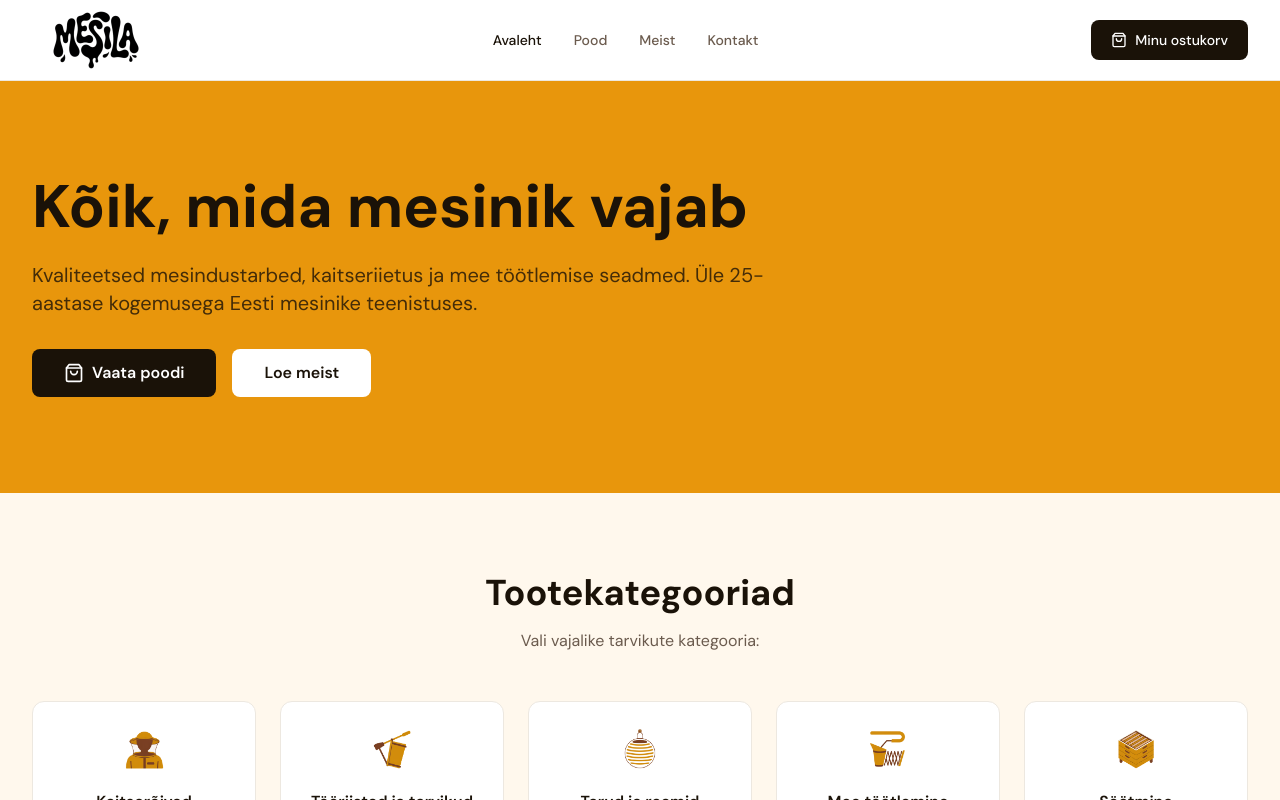
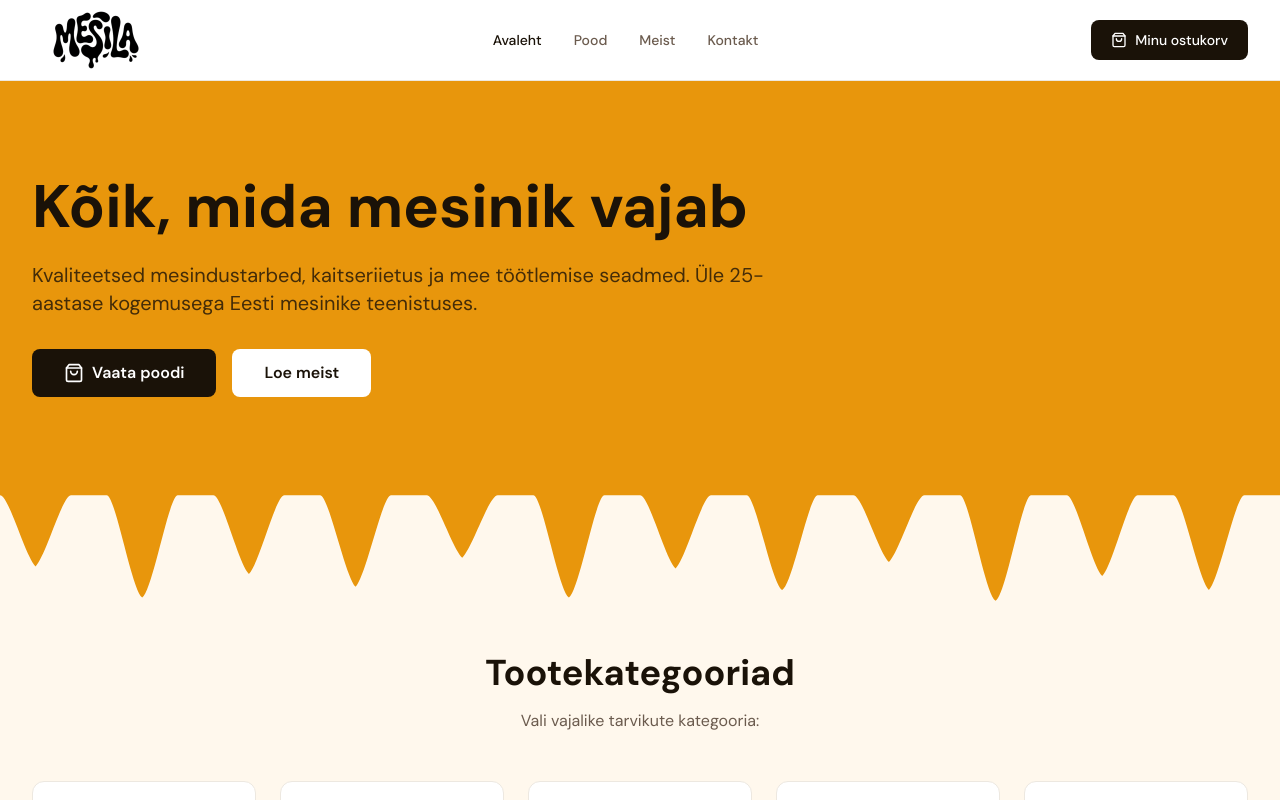
Before and after one commit to zavramarketing/mesila, a React (Vite) app: page / in a window 1280 px wide. Shown: the top 800 px of the page. Built offline with nearby package versions, Linux system fonts and the light colour scheme.

Commit message:
feat: make honey drip transition between hero and categories more dramatic
Increased drip SVG height to 140px with 13 organic drip shapes extending
110px into the cream categories section for a bold honey-dripping effect.

Co-Authored-By: Claude Sonnet 4.6 <noreply@anthropic.com>

```diff
--- a/src/pages/Home.tsx
+++ b/src/pages/Home.tsx
@@ -27,7 +27,7 @@ export default function Home() {
   return (
     <div>
       {/* Hero Section */}
-      <section className="bg-amber py-16 md:py-24">
+      <section className="bg-amber py-16 md:py-24 relative">
         <div className="max-w-7xl mx-auto px-4 sm:px-6 lg:px-8">
           <div className="max-w-3xl">
             <h1 className="text-4xl md:text-5xl lg:text-6xl font-bold text-primary leading-tight">
@@ -53,10 +53,51 @@ export default function Home() {
             </div>
           </div>
         </div>
+        {/* Honey drip - overlaps the section below */}
+        <div
+          className="absolute left-0 w-full z-10 pointer-events-none"
+          style={{ bottom: '-110px', height: '140px' }}
+        >
+          <svg
+            viewBox="0 0 1440 130"
+            preserveAspectRatio="none"
+            xmlns="http://www.w3.org/2000/svg"
+            style={{ display: 'block', width: '100%', height: '100%' }}
+          >
+            <path
+              fill="#E8960C"
+              d="M0,0 L1440,0 L1440,30 L1400,30
+              C1390,30 1372,108 1360,118 C1348,108 1330,30 1320,30
+              L1280,30
+              C1270,30 1252,95 1240,105 C1228,95 1210,30 1200,30
+              L1160,30
+              C1150,30 1132,122 1120,128 C1108,122 1090,30 1080,30
+              L1040,30
+              C1030,30 1012,82 1000,92 C988,82 970,30 960,30
+              L920,30
+              C910,30 892,112 880,118 C868,112 850,30 840,30
+              L800,30
+              C790,30 772,88 760,98 C748,88 730,30 720,30
+              L680,30
+              C670,30 652,118 640,125 C628,118 610,30 600,30
+              L560,30
+              C550,30 532,78 520,88 C508,78 490,30 480,30
+              L440,30
+              C430,30 412,105 400,115 C388,105 370,30 360,30
+              L320,30
+              C310,30 292,93 280,103 C268,93 250,30 240,30
+              L200,30
+              C190,30 172,118 160,125 C148,118 130,30 120,30
+              L80,30
+              C70,30 52,86 40,96 C28,86 10,30 0,30
+              Z"
+            />
+          </svg>
+        </div>
       </section>
 
       {/* Categories Section */}
-      <section className="py-16 md:py-20 bg-cream">
+      <section className="pt-36 pb-16 md:pt-40 md:pb-20 bg-cream">
         <div className="max-w-7xl mx-auto px-4 sm:px-6 lg:px-8">
           <div className="text-center mb-12">
             <h2 className="text-3xl md:text-4xl font-bold text-primary">Tootekategooriad</h2>
```
